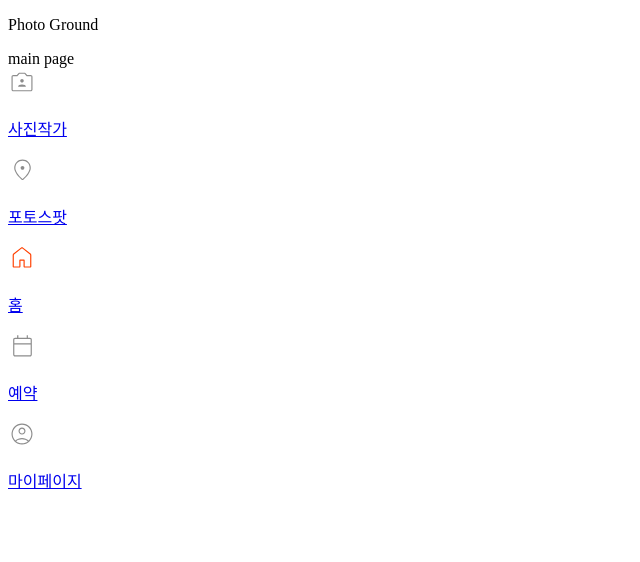
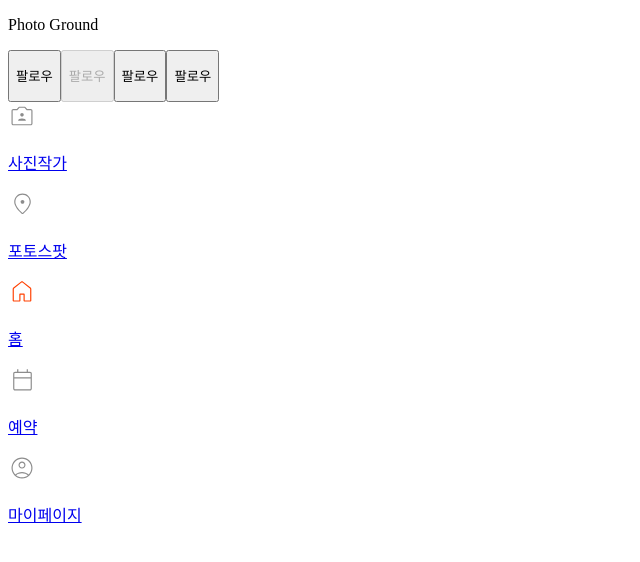
Before and after one commit to photo-ground/FE, a Next.js app: page / in a window 1280 px wide. Shown: the top 562 px of the page, without its empty margins (0-640 px from the left). Built offline with nearby package versions, Linux system fonts and the light colour scheme.

Commit message:
💄 ui: small button 구현

```diff
--- a/src/app/page.tsx
+++ b/src/app/page.tsx
@@ -1,7 +1,15 @@
 'use client';
 
+import Button from '@/components/atoms/Button';
 import React from 'react';
 
 export default function Home() {
-  return <div>main page</div>;
+  return (
+    <div>
+      <Button.Small.Primary text="팔로우" />
+      <Button.Small.Primary text="팔로우" disabled />
+      <Button.Small.Secondary text="팔로우" />
+      <Button.Small.Tertiary text="팔로우" />
+    </div>
+  );
 }
--- /dev/null
+++ b/src/components/atoms/Button/Small/Primary.tsx
@@ -0,0 +1,34 @@
+import styled from 'styled-components';
+import Text from '@/components/atoms/Text';
+import Button from './styles';
+
+const PrimaryButton = styled(Button)<{ disabled: boolean }>`
+  background: ${({ theme, disabled }) =>
+    disabled ? theme.colors.gray[600] : theme.colors.primary[100]};
+`;
+
+const DisabledText = styled(Text)`
+  color: ${({ theme }) => theme.colors.gray[200]};
+`;
+
+export default function Primary({
+  text,
+  disabled = false,
+}: {
+  text: string;
+  disabled?: boolean;
+}) {
+  return (
+    <PrimaryButton disabled={disabled}>
+      {disabled ? (
+        <DisabledText variant="body1_rg">{text}</DisabledText>
+      ) : (
+        <Text variant="title3">{text}</Text>
+      )}
+    </PrimaryButton>
+  );
+}
+
+Primary.defaultProps = {
+  disabled: false,
+};
--- /dev/null
+++ b/src/components/atoms/Button/Small/Secondary.tsx
@@ -0,0 +1,15 @@
+import styled from 'styled-components';
+import Text from '@/components/atoms/Text';
+import Button from './styles';
+
+const SecondaryButton = styled(Button)`
+  background: ${({ theme }) => theme.colors.gray[900]};
+`;
+
+export default function Secondary({ text }: { text: string }) {
+  return (
+    <SecondaryButton>
+      <Text variant="body1_rg">{text}</Text>
+    </SecondaryButton>
+  );
+}
--- /dev/null
+++ b/src/components/atoms/Button/Small/Tertiary.tsx
@@ -0,0 +1,20 @@
+import styled from 'styled-components';
+import Text from '@/components/atoms/Text';
+import Button from './styles';
+
+const TertiaryButton = styled(Button)`
+  background: transparent;
+  border: 1px solid ${({ theme }) => theme.colors.primary[100]};
+`;
+
+const ButtonText = styled(Text)`
+  color: ${({ theme }) => theme.colors.primary[100]};
+`;
+
+export default function Tertiary({ text }: { text: string }) {
+  return (
+    <TertiaryButton>
+      <ButtonText variant="body3">{text}</ButtonText>
+    </TertiaryButton>
+  );
+}
--- /dev/null
+++ b/src/components/atoms/Button/Small/index.tsx
@@ -0,0 +1,11 @@
+import Primary from './Primary';
+import Secondary from './Secondary';
+import Tertiary from './Tertiary';
+
+const Small = {
+  Primary,
+  Secondary,
+  Tertiary,
+};
+
+export default Small;
--- /dev/null
+++ b/src/components/atoms/Button/Small/styles.tsx
@@ -0,0 +1,13 @@
+import styled from 'styled-components';
+
+const Button = styled.button`
+  padding: 0.438rem 1.25rem;
+
+  outline: none;
+  border: none;
+  border-radius: 1.5rem;
+
+  cursor: pointer;
+`;
+
+export default Button;
--- /dev/null
+++ b/src/components/atoms/Button/index.tsx
@@ -0,0 +1,5 @@
+import Small from './Small';
+
+const Button = { Small };
+
+export default Button;
```
